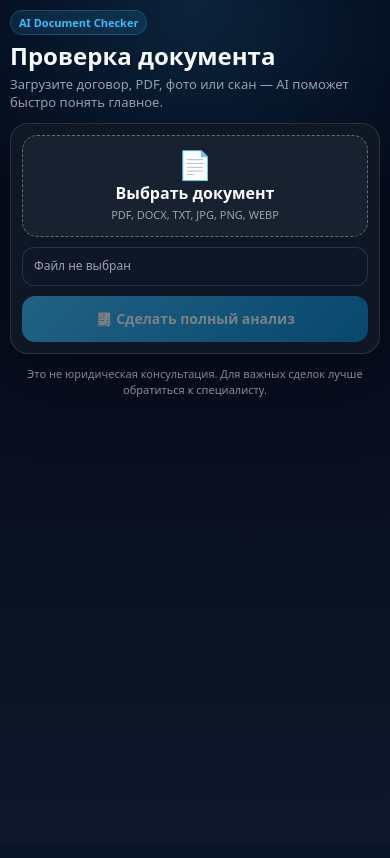
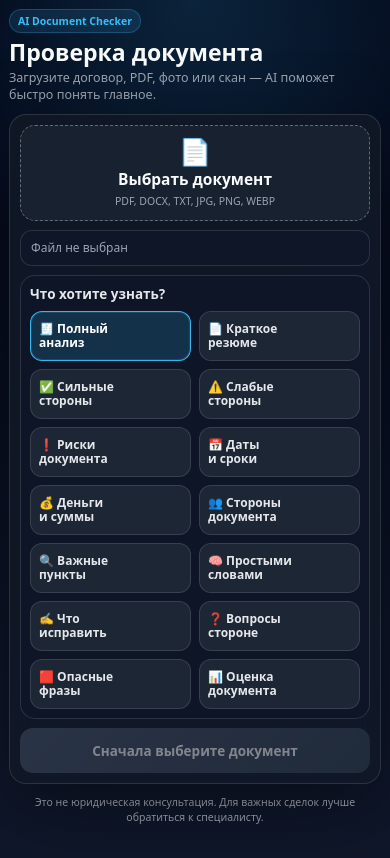
Before and after one commit to tosalan325/telegram-doc-ai-miniapp, a FastAPI app: page / in a window 390 px wide. Before the commit the page ends 397 px from the top, so only its background shows below. Run offline with FastAPI, Linux system fonts and the light colour scheme; some libraries are stand-ins or nearby versions.

Commit message:
Show analysis buttons from start

```diff
--- a/static/app.js
+++ b/static/app.js
@@ -25,15 +25,15 @@ const analysisButtonTexts = {
     summary: "📄 Сделать краткое резюме",
     strengths: "✅ Показать сильные стороны",
     weaknesses: "⚠️ Показать слабые стороны",
-    risks: "❗ Найти риски",
+    risks: "❗ Найти риски документа",
     dates: "📅 Найти даты и сроки",
-    money: "💰 Найти суммы и платежи",
+    money: "💰 Найти деньги и суммы",
     parties: "👥 Определить стороны",
-    attention: "🔍 На что обратить внимание",
+    attention: "🔍 Показать важные пункты",
     simple: "🧠 Объяснить простыми словами",
-    fixes: "✍️ Что исправить",
-    questions: "❓ Подготовить вопросы",
-    dangerous: "🟥 Найти опасные формулировки",
+    fixes: "✍️ Показать, что исправить",
+    questions: "❓ Подготовить вопросы стороне",
+    dangerous: "🟥 Найти опасные фразы",
     score: "📊 Оценить документ",
 };
 
@@ -84,6 +84,11 @@ function hideResult() {
 }
 
 function setAnalyzeButtonText() {
+    if (!selectedFile) {
+        analyzeButton.textContent = "Сначала выберите документ";
+        return;
+    }
+
     analyzeButton.textContent =
         analysisButtonTexts[selectedAnalysisType] || "Проверить документ";
 }
@@ -94,13 +99,6 @@ function resetSelectedFile() {
     fileName.textContent = "Файл не выбран";
     fileName.classList.remove("selected");
     analyzeButton.disabled = true;
-
-    analysisPanel.classList.add("hidden");
-    selectedAnalysisType = "full";
-
-    analysisButtons.forEach((button) => {
-        button.classList.toggle("active", button.dataset.type === "full");
-    });
 
     setAnalyzeButtonText();
 }
@@ -143,8 +141,9 @@ fileInput.addEventListener("change", () => {
 
     fileName.textContent = `✅ Выбран файл: ${selectedFile.name}`;
     fileName.classList.add("selected");
+
     analyzeButton.disabled = false;
-    analysisPanel.classList.remove("hidden");
+    setAnalyzeButtonText();
 });
 
 analyzeButton.addEventListener("click", async () => {
@@ -161,6 +160,7 @@ analyzeButton.addEventListener("click", async () => {
     );
 
     analyzeButton.disabled = true;
+
     analysisButtons.forEach((button) => {
         button.disabled = true;
     });
@@ -186,11 +186,14 @@ analyzeButton.addEventListener("click", async () => {
         showError(error.message || "Произошла неизвестная ошибка.");
     } finally {
         hideStatus();
-        analyzeButton.disabled = false;
+
+        analyzeButton.disabled = !selectedFile;
 
         analysisButtons.forEach((button) => {
             button.disabled = false;
         });
+
+        setAnalyzeButtonText();
     }
 });
 
--- a/static/style.css
+++ b/static/style.css
@@ -33,7 +33,7 @@ body {
 }
 
 .header {
-    margin-bottom: 18px;
+    margin-bottom: 16px;
 }
 
 .badge {
@@ -45,7 +45,7 @@ body {
     font-size: 13px;
     font-weight: 600;
     border: 1px solid rgba(56, 189, 248, 0.25);
-    margin-bottom: 12px;
+    margin-bottom: 10px;
 }
 
 h1 {
@@ -82,8 +82,8 @@ h1 {
     align-items: center;
     justify-content: center;
     gap: 6px;
-    min-height: 145px;
-    padding: 18px;
+    min-height: 135px;
+    padding: 16px;
     border: 1.5px dashed rgba(156, 163, 175, 0.58);
     border-radius: 20px;
     background: rgba(31, 41, 55, 0.62);
@@ -98,7 +98,7 @@ h1 {
 }
 
 .file-icon {
-    font-size: 36px;
+    font-size: 34px;
     line-height: 1;
 }
 
@@ -117,7 +117,7 @@ input[type="file"] {
 }
 
 .file-name {
-    padding: 12px 14px;
+    padding: 11px 13px;
     border-radius: 14px;
     background: rgba(15, 23, 42, 0.65);
     border: 1px solid var(--border);
@@ -136,20 +136,19 @@ input[type="file"] {
 }
 
 .analysis-panel {
-    padding: 14px;
+    padding: 13px;
     border-radius: 18px;
     background: rgba(15, 23, 42, 0.55);
     border: 1px solid var(--border);
 }
 
 .analysis-title {
-    margin-bottom: 12px;
+    margin-bottom: 11px;
     color: #e5e7eb;
     font-size: 15px;
     font-weight: 750;
 }
 
-/* Кнопки в два столбца */
 .analysis-grid {
     display: grid;
     grid-template-columns: repeat(2, minmax(0, 1fr));
@@ -159,15 +158,15 @@ input[type="file"] {
 .analysis-button {
     width: 100%;
     min-width: 0;
-    min-height: 48px;
-    padding: 10px 10px;
+    min-height: 54px;
+    padding: 9px 10px;
     border-radius: 14px;
     border: 1px solid rgba(255, 255, 255, 0.12);
     background: rgba(31, 41, 55, 0.86);
     color: #e5e7eb;
     font-family: inherit;
-    font-size: 14px;
-    font-weight: 700;
+    font-size: 13.5px;
+    font-weight: 750;
     line-height: 1.25;
     cursor: pointer;
     transition: 0.18s ease;
@@ -227,8 +226,9 @@ input[type="file"] {
 }
 
 .button:disabled {
-    opacity: 0.45;
+    opacity: 0.48;
     cursor: not-allowed;
+    background: linear-gradient(135deg, #475569, #334155);
 }
 
 .status {
@@ -334,64 +334,64 @@ input[type="file"] {
 /* Компактная Telegram-версия */
 @media (max-width: 600px) {
     .app {
-        padding: 10px 10px 22px;
+        padding: 8px 9px 22px;
     }
 
     .header {
-        margin-bottom: 12px;
+        margin-bottom: 10px;
     }
 
     .badge {
         padding: 4px 8px;
-        margin-bottom: 8px;
-        font-size: 11px;
+        margin-bottom: 7px;
+        font-size: 10.5px;
     }
 
     h1 {
-        margin-bottom: 5px;
-        font-size: 24px;
+        margin-bottom: 4px;
+        font-size: 23px;
         line-height: 1.12;
     }
 
     .header p {
-        font-size: 13px;
-        line-height: 1.4;
+        font-size: 12.5px;
+        line-height: 1.35;
     }
 
     .card {
-        padding: 11px;
-        border-radius: 18px;
+        padding: 10px;
+        border-radius: 17px;
     }
 
     .upload-section {
-        gap: 10px;
+        gap: 9px;
     }
 
     .file-label {
-        min-height: 102px;
-        padding: 13px 10px;
+        min-height: 94px;
+        padding: 12px 10px;
         gap: 4px;
         border-radius: 15px;
     }
 
     .file-icon {
-        font-size: 28px;
+        font-size: 26px;
     }
 
     .file-title {
-        font-size: 16px;
+        font-size: 15.5px;
     }
 
     .file-subtitle {
-        font-size: 11px;
+        font-size: 10.5px;
         line-height: 1.35;
     }
 
     .file-name {
-        padding: 10px 11px;
+        padding: 9px 10px;
         border-radius: 12px;
         font-size: 12px;
-        line-height: 1.4;
+        line-height: 1.38;
     }
 
     .file-name.selected {
@@ -399,28 +399,27 @@ input[type="file"] {
     }
 
     .analysis-panel {
-        padding: 10px;
+        padding: 9px;
         border-radius: 15px;
     }
 
     .analysis-title {
-        margin-bottom: 9px;
-        font-size: 14px;
+        margin-bottom: 8px;
+        font-size: 13.5px;
     }
 
-    /* Главное: две кнопки в ряд даже в Telegram */
     .analysis-grid {
         grid-template-columns: repeat(2, minmax(0, 1fr));
         gap: 8px;
     }
 
     .analysis-button {
-        min-height: 43px;
+        min-height: 50px;
         padding: 8px 8px;
         border-radius: 12px;
         font-size: 12px;
-        font-weight: 700;
-        line-height: 1.25;
+        font-weight: 750;
+        line-height: 1.2;
     }
 
     .analysis-button.active {
@@ -429,19 +428,19 @@ input[type="file"] {
     }
 
     .button {
-        min-height: 46px;
-        padding: 11px 12px;
+        min-height: 45px;
+        padding: 10px 12px;
         border-radius: 13px;
-        font-size: 14px;
+        font-size: 13.5px;
     }
 
     .status,
     .error {
-        margin-top: 12px;
-        padding: 11px;
+        margin-top: 11px;
+        padding: 10px;
         border-radius: 12px;
-        font-size: 13px;
-        line-height: 1.45;
+        font-size: 12.5px;
+        line-height: 1.42;
     }
 
     .loader {
@@ -451,7 +450,7 @@ input[type="file"] {
     }
 
     .result {
-        margin-top: 14px;
+        margin-top: 13px;
         padding: 12px;
         border-radius: 15px;
     }
@@ -477,8 +476,8 @@ input[type="file"] {
     }
 
     .footer {
-        margin-top: 12px;
-        font-size: 11px;
+        margin-top: 11px;
+        font-size: 10.5px;
         line-height: 1.45;
     }
 }
@@ -486,9 +485,9 @@ input[type="file"] {
 /* Очень узкие экраны */
 @media (max-width: 360px) {
     .analysis-button {
-        min-height: 42px;
+        min-height: 48px;
         padding: 7px 7px;
-        font-size: 11.5px;
+        font-size: 11.2px;
     }
 
     .button {
@@ -500,7 +499,6 @@ input[type="file"] {
     }
 }
 
-/* Красивый фокус */
 .analysis-button:focus-visible,
 .button:focus-visible,
 .copy-button:focus-visible {
--- a/templates/index.html
+++ b/templates/index.html
@@ -10,7 +10,7 @@
     <script src="https://telegram.org/js/telegram-web-app.js"></script>
 
     <!-- Наши стили -->
-    <link rel="stylesheet" href="/static/style.css?v=3">
+    <link rel="stylesheet" href="/static/style.css?v=4">
 </head>
 <body>
     <div class="app">
@@ -44,72 +44,72 @@
                     Файл не выбран
                 </div>
 
-                <div id="analysisPanel" class="analysis-panel hidden">
+                <div id="analysisPanel" class="analysis-panel">
                     <div class="analysis-title">
                         Что хотите узнать?
                     </div>
 
                     <div class="analysis-grid">
                         <button class="analysis-button active" data-type="full">
-                            🧾 Полный
+                            🧾 Полный<br>анализ
                         </button>
 
                         <button class="analysis-button" data-type="summary">
-                            📄 Резюме
+                            📄 Краткое<br>резюме
                         </button>
 
                         <button class="analysis-button" data-type="strengths">
-                            ✅ Сильные
+                            ✅ Сильные<br>стороны
                         </button>
 
                         <button class="analysis-button" data-type="weaknesses">
-                            ⚠️ Слабые
+                            ⚠️ Слабые<br>стороны
                         </button>
 
                         <button class="analysis-button" data-type="risks">
-                            ❗ Риски
+                            ❗ Риски<br>документа
                         </button>
 
                         <button class="analysis-button" data-type="dates">
-                            📅 Даты
+                            📅 Даты<br>и сроки
                         </button>
 
                         <button class="analysis-button" data-type="money">
-                            💰 Суммы
+                            💰 Деньги<br>и суммы
                         </button>
 
                         <button class="analysis-button" data-type="parties">
-                            👥 Стороны
+                            👥 Стороны<br>документа
                         </button>
 
                         <button class="analysis-button" data-type="attention">
-                            🔍 Важно
+                            🔍 Важные<br>пункты
                         </button>
 
                         <button class="analysis-button" data-type="simple">
-                            🧠 Простыми
+                            🧠 Простыми<br>словами
                         </button>
 
                         <button class="analysis-button" data-type="fixes">
-                            ✍️ Исправить
+                            ✍️ Что<br>исправить
                         </button>
 
                         <button class="analysis-button" data-type="questions">
-                            ❓ Вопросы
+                            ❓ Вопросы<br>стороне
                         </button>
 
                         <button class="analysis-button" data-type="dangerous">
-                            🟥 Опасное
+                            🟥 Опасные<br>фразы
                         </button>
 
                         <button class="analysis-button" data-type="score">
-                            📊 Оценка
+                            📊 Оценка<br>документа
                         </button>
                     </div>
                 </div>
 
                 <button id="analyzeButton" class="button" disabled>
-                    🧾 Сделать полный анализ
+                    Сначала выберите документ
                 </button>
             </section>
 
@@ -140,6 +140,6 @@
         </footer>
     </div>
 
-    <script src="/static/app.js?v=3"></script>
+    <script src="/static/app.js?v=4"></script>
 </body>
 </html>
```
